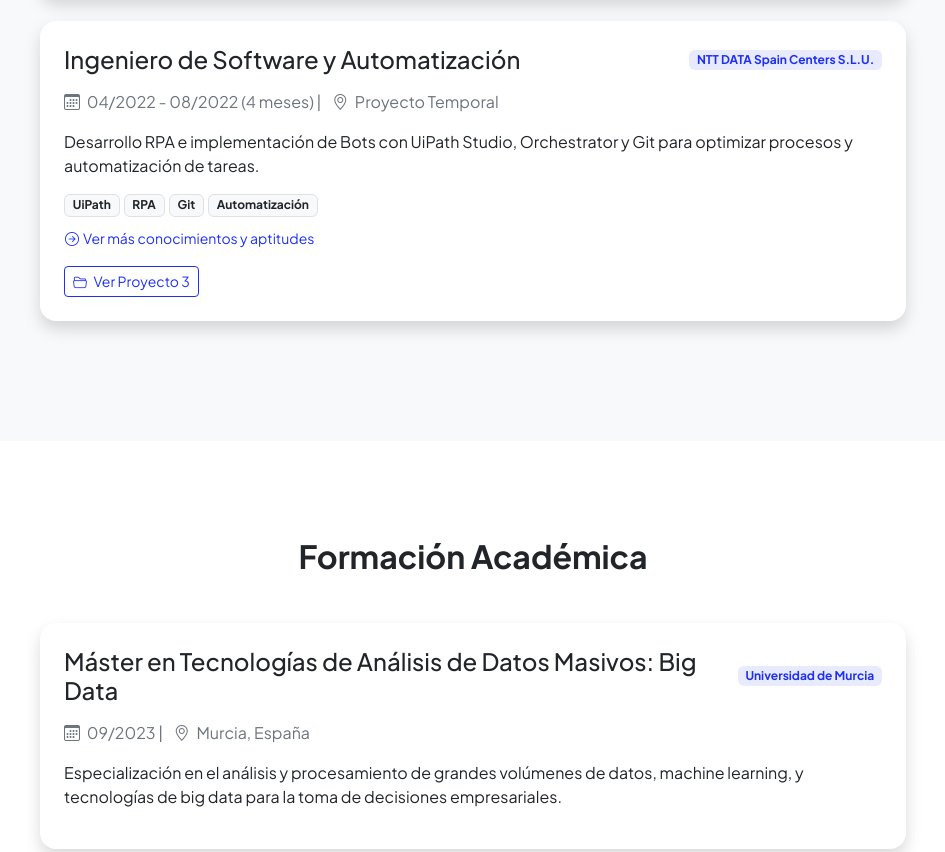
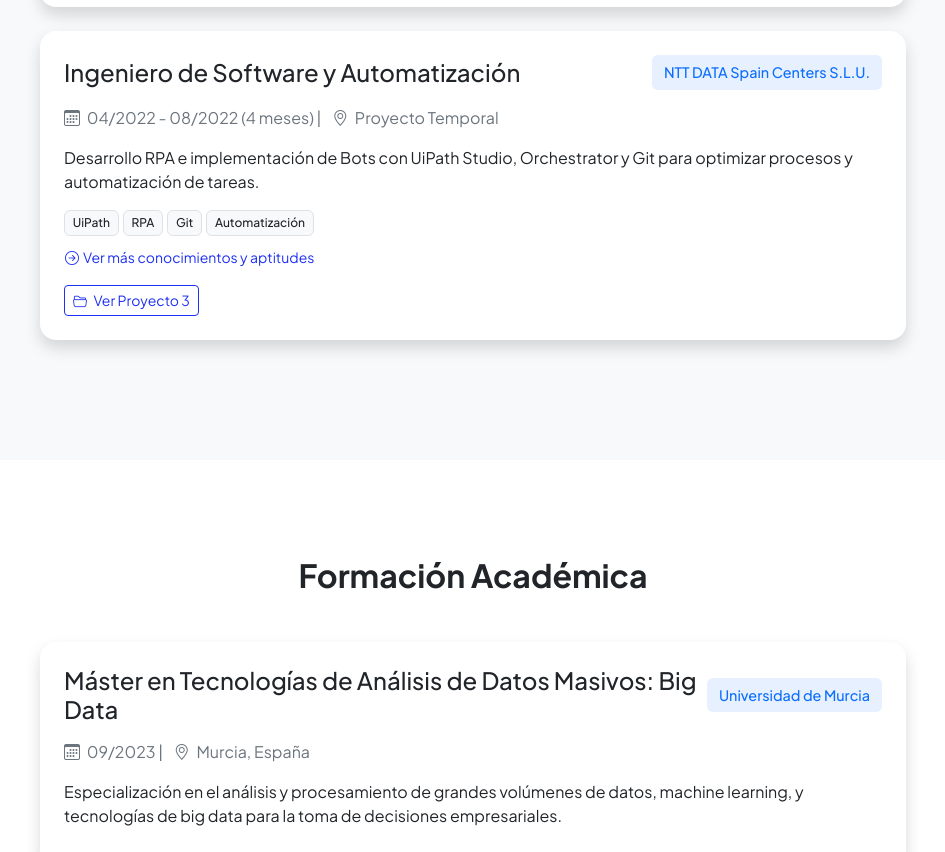
Before and after one commit to luismp097/luismp097.github.io, a plain HTML site: page index.html in a window 1280 px wide. Shown: the part 2080-2932 px from the top of the page, without its empty margins (167-1112 px from the left). Drawn offline with nearby package versions, Linux system fonts and the light colour scheme.

Commit message:
ajuste lados descuadrados experiencia y formacion

```diff
--- a/css/custom.css
+++ b/css/custom.css
@@ -126,3 +126,53 @@
         height: 160px;
     }
 }
+
+/* Experience and Education Cards */
+.card-body .badge {
+    max-width: 100%;
+    white-space: normal;
+    word-wrap: break-word;
+    text-align: left;
+    display: inline-block;
+    margin-top: 0.5rem;
+    font-weight: 500;
+    line-height: 1.3;
+}
+
+/* For the company/university name in badges */
+.card-body .badge.text-primary {
+    background-color: rgba(13, 110, 253, 0.1) !important;
+    color: #0d6efd !important;
+    padding: 0.5rem 0.75rem;
+    font-size: 0.9rem;
+}
+
+/* Adjust layout for job title and company on mobile */
+.card-body > .d-flex {
+    flex-wrap: wrap;
+    gap: 0.5rem;
+}
+
+.card-body > .d-flex > h3 {
+    width: 100%;
+    margin-bottom: 0.25rem;
+}
+
+/* For larger screens */
+@media (min-width: 576px) {
+    .card-body > .d-flex {
+        flex-wrap: nowrap;
+        align-items: flex-start;
+    }
+
+    .card-body > .d-flex > h3 {
+        width: auto;
+        margin-bottom: 0;
+    }
+
+    .card-body .badge {
+        white-space: nowrap;
+        margin-top: 0;
+        flex-shrink: 0;
+    }
+}
```
